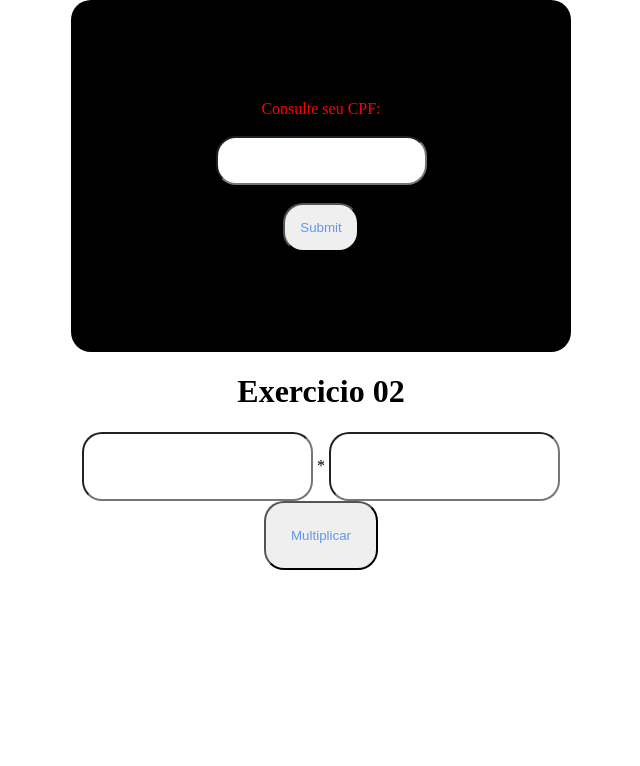
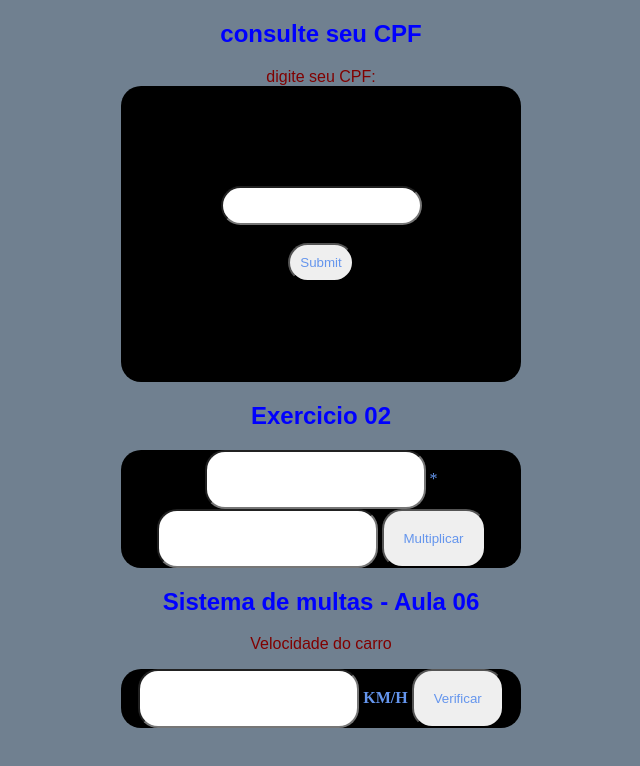
Before and after one commit to eltonathayde/aula05, a plain HTML site: page index.html in a window 1280 px wide. Shown: the whole page, without its empty margins (319-959 px from the left). Drawn offline with Linux system fonts and the light colour scheme.

Commit message:
Consulta de multas

```diff
--- a/index.html
+++ b/index.html
@@ -8,8 +8,11 @@
     <title>Exercicio 01</title>
     </head>
 <body>
+    <h2>consulte seu CPF</h2>
+    <label>digite seu CPF:</label>
+
     <div class="box">
-        <label>Consulte seu CPF:</label><br><br>
+
         <input type="text"  id="cpf" maxlength="14"><br><br>
         <input type="submit" name="enviar" onclick="enviar()">
     </div>
@@ -24,12 +27,17 @@
         }
    </script>
 
-   <h1>Exercicio 02</h1>
+   <h2>Exercicio 02</h2>
+
+   <div class="box2">
 
    <input type= "number"  name="numero1" id="numero1"class="numero1"> *
    <input type ="number" nome="number02" id="numero2"class="numero2">
    <input type ="submit"  value="Multiplicar" onclick="multiplicar()">
+   </div>
    <div class= "resultado" id="resultado"></div>
+
+
    <script>
        function multiplicar(){
            let numero1=document.getElementById ('numero1');
@@ -40,7 +48,35 @@
            resultado.innerHTML = 'o valor da multiplicacao entre  ' + valor1 + ' e ' + valor2 + ' é igual a ' + multiplicacao ;
        }
    </script>
+    </div>
+    <H2>Sistema de multas - Aula 06</H2>
+    <div>
 
-</body2
->
+        <p>Velocidade do carro </p>
+<div class ="box2">
+<input type="number" name="velocidade" id="velocidade"> <strong id="quilomentros">KM/H</strong>
+<input type= "submit" value= "Verificar" onclick="calcular()">
+</div>
+
+<div id="vResultado"></div>
+<script>
+    // Cria a função caulcular
+    function calcular(){
+        // Define a variável velocidade pegando o ID do input velociade
+     let velocidade = document.getElementById('velocidade');
+     let vResultado = document.getElementById ('vResultado');
+     let vel= Number(velocidade.value);
+     vResultado.innerHTML = ` Sua velocidade atual é de <strong>${vel} KM/H <strong> `
+    //  res.innerHTML = 'Sua velocidade atual é de <strong>' + vel + 'KM/H <strong>';
+     if(vel > 50){
+         // Acrescenta na Div vREsultado informado que ele está multado
+        vResultado.innerHTML += `Você está <strong>MULTADO!</strong>`;
+        // alert (`você está MULTADO pois sua velocidade é ${vel} KM/h. `);
+      } else{
+        vResultado.innerHTML += `Parabéns, você não foi multado.`;
+
+      }
+     }
+</script>
+</body2>
 </html>
--- a/style.css
+++ b/style.css
@@ -1,25 +1,51 @@
 body{
     text-align: center;
     margin: auto;
-    width: 500px;
+    width: 400px;
     border-radius: 70px;
+    background-color: slategrey;
+    align-items: center;
+    margin-top: auto;
+    margin-bottom: auto;
+    box-shadow: midnightblue;
+    text-shadow: midnightblue;
 }
+h2 {
+     color: blue;
+     font-family:fantasy
+}
+label {
+    color:maroon;
+    padding: auto;
+    font-family: fantasy;
 
-label{
-    color:red;
-    padding: auto;
 }
-
 input{
      text-align: center;
      padding: 5%;
      border-radius: 20px;
      color: cornflowerblue;
+     font-family: fantasy;
 }
-
-.box{
+.box {
       background-color: black;
       padding: 100px;
       text-align: center;
       border-radius: 20px;
 }
+.box2 {
+    background-color: black;
+    color: cornflowerblue;
+    border-radius: 20px;
+     box-shadow: 12;
+
+}
+p{
+    color: maroon;
+     font-family: fantasy;
+
+
+}
+#quilometros{
+    color: white;
+}
```
